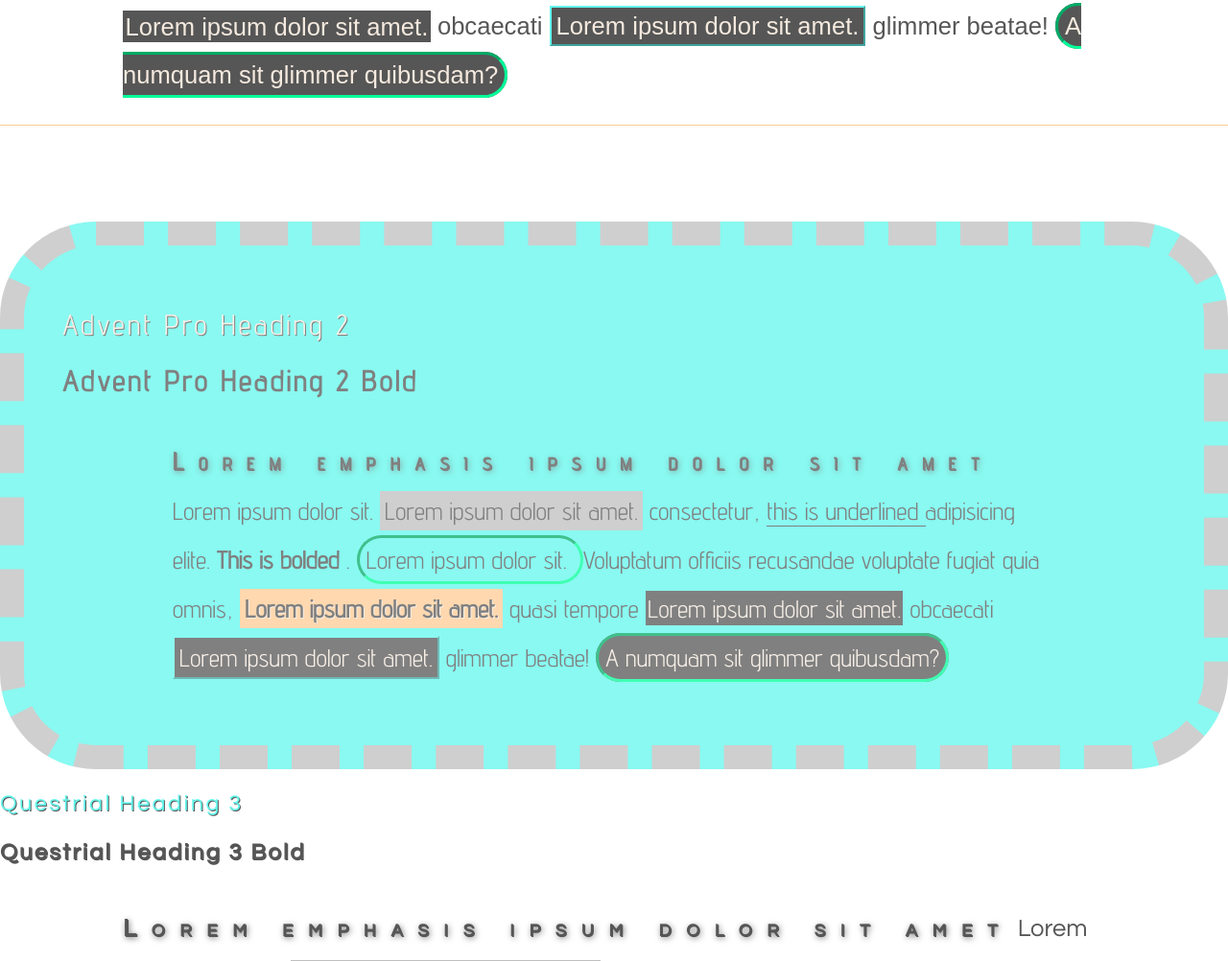
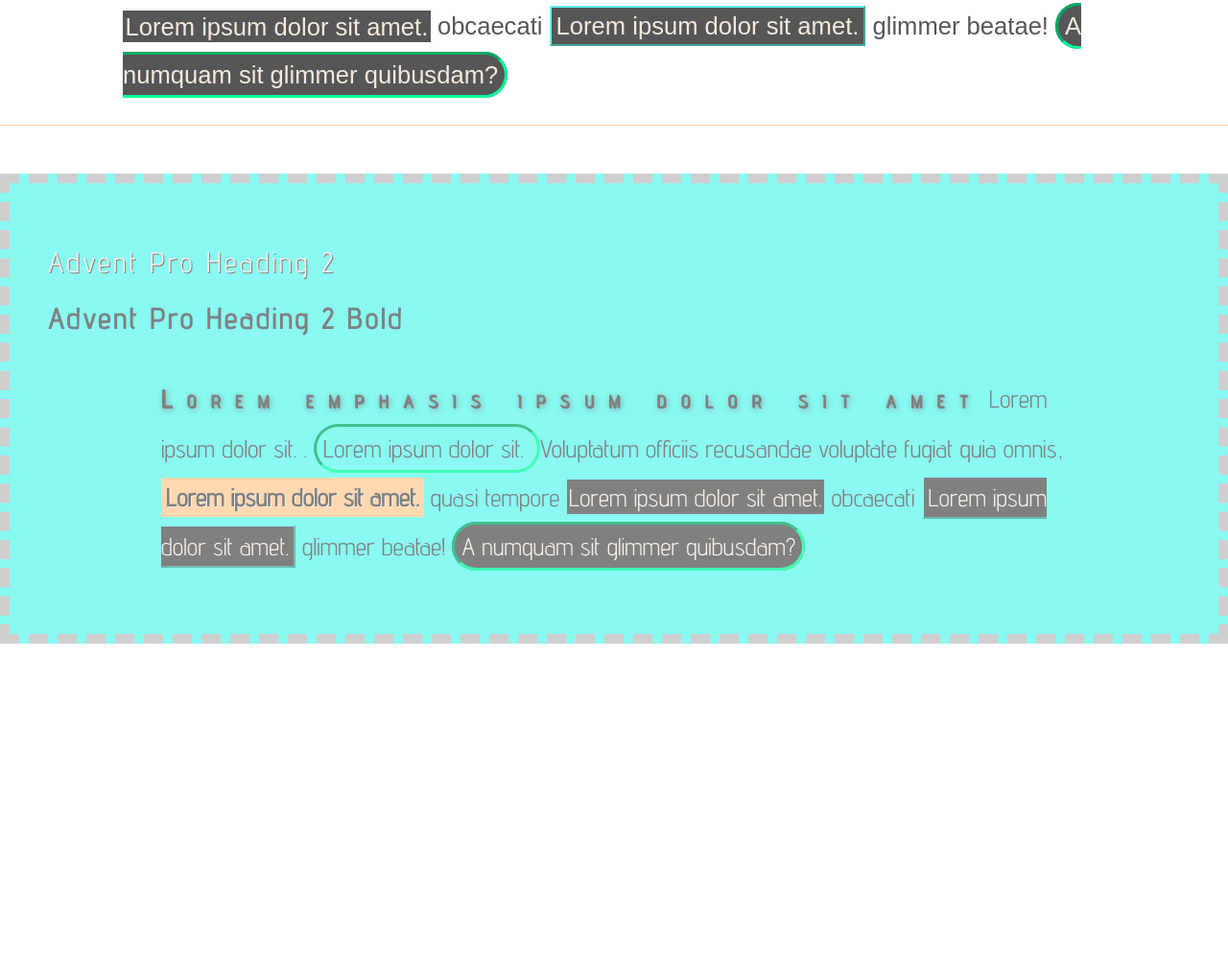
Before and after one commit to NVyIo/begin_to_nvy, a website: page typography.html in a window 1280 px wide. Shown: the part 1982-2984 px from the top of the page at 96% size. Drawn offline with Linux system fonts and the light colour scheme; a web font is replaced by a local one.

Commit message:
A | Font & Style Section WIP

```diff
--- a/src/css/style.css
+++ b/src/css/style.css
@@ -272,12 +272,18 @@ p, .normal {
     text-shadow: 1px 1px #f5eadf;
 }
 
+
+.whiteBackground {
+    box-shadow: 10px 11px 10px #565656;
+    background: #ffffff;
+    padding: 1.5em;
+}
+
 /*/         Heading box [Aside]             /*/
 aside {
     float: right;
     border-radius: 2em;
     border: 5px dashed #00ff99;
-
     margin: 1em;
     padding: 1em;
     background: #565656;
@@ -314,14 +320,13 @@ h5, h6 {
 }
 
 .fontColumnAdvent{
-    margin-top: 5em;
+    margin-top: 2.5em;
     background: #62f8ed;
-    border: 25px dashed #bfbfbf;
+    border: 10px dashed #bfbfbf;
     opacity: .75;
     padding: 2em;
-    margin-botttom: 5em;
+    margin-bottom: 25em;
 }
-
 
 /*/                 Colors              /*/
 
--- a/typography.html
+++ b/typography.html
@@ -95,11 +95,11 @@
                         </div>
                         </div>
                         <!-- Advent Pro Font Block-->
-                       <div class="fontColumnAdvent rounded">
+                       <div class="fontColumnAdvent">
                             <div class="advent">
                             <h2 class="advent regular offWhite t-shadow">   Advent Pro Heading 2 </h2>
                             <h2 class="advent strong"> Advent Pro Heading 2 Bold </h2>
-                            <p class="advent regular"><span class="emphasis">Lorem emphasis ipsum dolor sit amet</span> Lorem ipsum dolor sit. <span class="light">  Lorem ipsum dolor sit amet.</span>  consectetur, <span class="underline"> this is underlined </span> adipisicing elite. <span class="strong">  This is bolded </span> . <span class="rounded">Lorem ipsum dolor sit.  </span>Voluptatum officiis recusandae voluptate  fugiat quia omnis, <span class="highlight">Lorem ipsum dolor sit amet.</span> quasi tempore <span class="dark"> Lorem ipsum dolor sit amet.</span> obcaecati <span class="dark borderedBlue">Lorem ipsum dolor sit amet.</span> glimmer beatae! <span class="dark rounded">A numquam sit glimmer quibusdam?</span></p>
+                            <p class="advent regular"><span class="emphasis">Lorem emphasis ipsum dolor sit amet</span> Lorem ipsum dolor sit. <span clasn> . <span class="rounded">Lorem ipsum dolor sit.  </span>Voluptatum officiis recusandae voluptate  fugiat quia omnis, <span class="highlight">Lorem ipsum dolor sit amet.</span> quasi tempore <span class="dark"> Lorem ipsum dolor sit amet.</span> obcaecati <span class="dark borderedBlue">Lorem ipsum dolor sit amet.</span> glimmer beatae! <span class="dark rounded">A numquam sit glimmer quibusdam?</span></p>
                             </div>
                             </div>
                               <!-- Questrial Font Block-->
```
